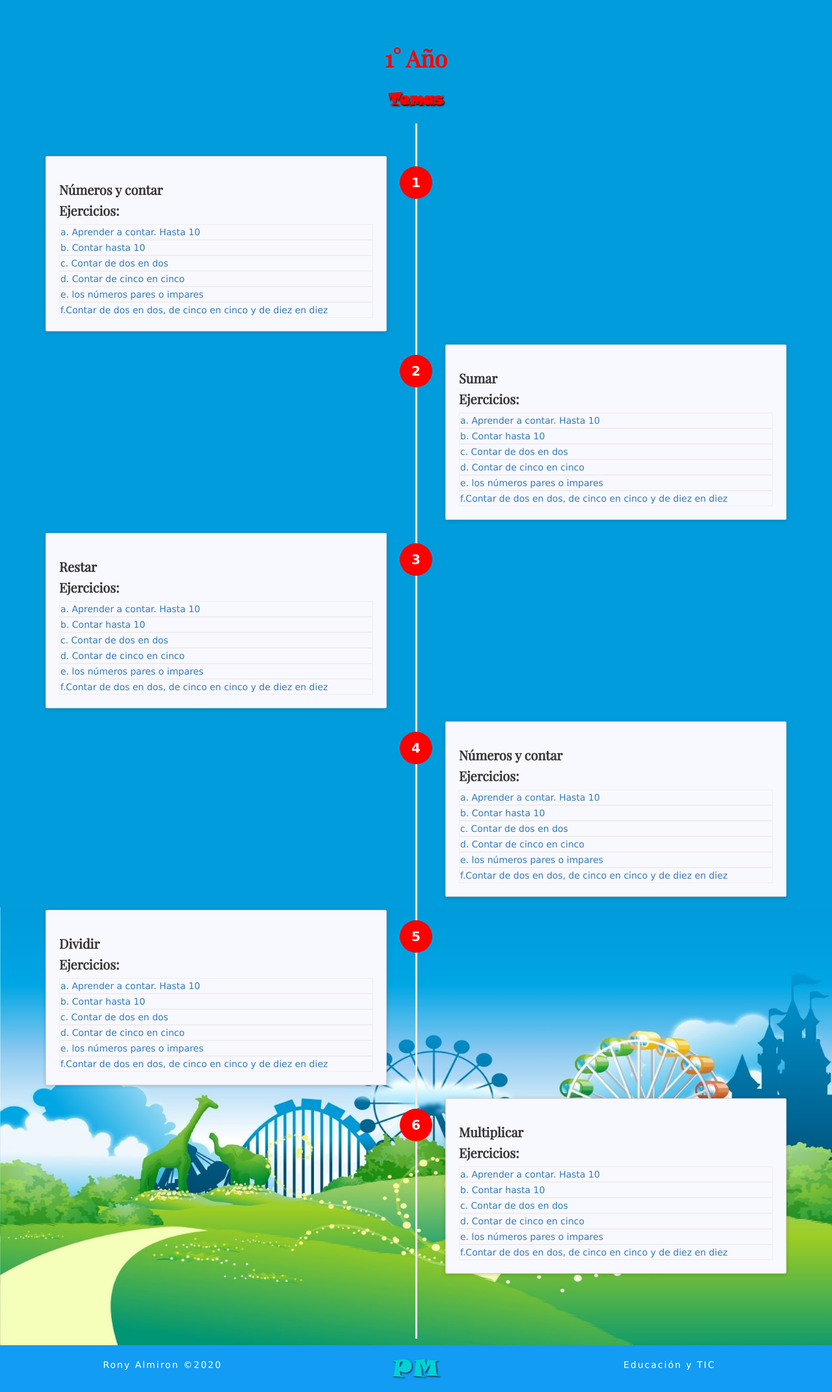
After one commit to RonyAlm/Primmat, a PHP site: page /temas_primer_grado.html in a window 1280 px wide. The commit adds this page. Shown: the whole page at 65% size. Run offline with PHP 8.4, Linux system fonts and the light colour scheme.

Commit message:
version 0.3

```diff
--- a/css/style.css
+++ b/css/style.css
@@ -630,3 +630,48 @@ body{
     color: red;
     text-shadow: 1xp 1px 3px black;
 }
+.timeline-body-n a{
+       background-color: rgba(128, 128, 128, 0.644);
+       border:1px solid green;
+       color: white;
+}
+
+
+#ejercicios ul li{
+    display: block;
+    text-align: left;
+
+    border: 1px solid #eeeeee;
+    padding: 1px;
+}
+
+.section-about {
+    background-image: url(../images/fondopaisaje.jpg);
+}
+.section-title {
+    color: white;
+    font-family: snapITCFuenteP;
+    text-shadow: 1px 2px 2px rgb(14, 12, 12);
+}
+
+.under-heading {
+    font-size: 25px;
+    color: red;
+    font-family: snapITCFuenteP;
+    text-shadow: 1px 2px 2px rgb(14, 12, 12);
+}
+#CAJA{
+
+      height: 600px;
+      background-color: rgba(252, 245, 245, 0.541);
+      border: 1px solid gray;
+
+      margin: 20px;
+
+
+
+      line-height: 230px;
+      color: #444;
+      box-shadow: 5px 5px 10px gray; /*sombra para cajas*/
+
+}
--- a/profesor.html
+++ b/profesor.html
@@ -43,7 +43,7 @@
                     <ul class="nav navbar-nav navbar-right">
                         <li><a href="#" class="nav-item">INICIO</a></li>
                         <li><a href="miAlumno.html" class="nav-item">MIS ALUMNOS</a></li>
-                        <li><a href="index.html" class="nav-item">CERRAR SESIÓN</a></li>
+                        <li><a href="index.php" class="nav-item">CERRAR SESIÓN</a></li>
                     </ul>
                 </div><!-- /.navbar-collapse -->
             </div><!-- /.container-fluid -->
--- /dev/null
+++ b/temas_primer_grado.html
@@ -0,0 +1,252 @@
+<!DOCTYPE html>
+<html>
+
+<head>
+    <title>
+        Primmat
+    </title>
+    <meta charset="utf-8">
+    <!--CSS-->
+
+    <link rel="stylesheet" type="text/css" href="css/font-awesome.min.css">
+    <link rel="stylesheet" type="text/css" href="css/bootstrap.min.css">
+    <link rel="stylesheet" type="text/css" href="css/style.css">
+    <link rel="stylesheet" type="text/css" href="css/animate.css">
+    <!--Google Fonts-->
+    <link href="https://fonts.googleapis.com/css?family=Playfair+Display" rel="stylesheet">
+    <link href="https://fonts.googleapis.com/css?family=Josefin+Sans" rel="stylesheet">
+</head>
+
+<body>
+    <header class="header" id="HOME">
+        <!-- Navigation -->
+
+        <nav class="navbar navbar-default navbar-fixed-top">
+            <div class="container">
+
+                <!-- Brand and toggle get grouped for better mobile display -->
+                <div class="navbar-header">
+                    <button type="button" class="navbar-toggle collapsed" data-toggle="collapse"
+                        data-target="#loso-navbar-collapse-1" aria-expanded="false">
+                        <span class="sr-only">Toggle navigation</span>
+                        <span class="icon-bar"></span>
+                        <span class="icon-bar"></span>
+                        <span class="icon-bar"></span>
+                    </button>
+                    <a class="navbar-brand" href="index.html">
+                        <!-- small size logo -->
+                        <img src="images/logoPM.png" alt="logo" style="max-width: 278px; max-height: 218px;">
+                    </a>
+                </div>
+
+                <!-- Collect the nav links, forms, and other content for toggling -->
+                <div class="collapse navbar-collapse" id="loso-navbar-collapse-1">
+                    <ul class="nav navbar-nav navbar-right">
+                        <ul class="nav navbar-nav navbar-right">
+                            <li><a href="index.php" class="nav-item">INICIO</a></li>
+                            <li><a href="index.php" class="nav-item">ACERCA DE NOSOTROS</a></li>
+                            <li><a href="niveles.html" class="nav-item">NIVELES</a></li>
+                            <li><a href="index.php" class="nav-item">CONTACTO</a></li>
+                            <li><a href="index.php" class="nav-item">INICIAR SESION</a></li>
+                        </ul>
+                    </ul>
+                </div><!-- /.navbar-collapse -->
+            </div><!-- /.container-fluid -->
+        </nav>
+    </header>
+
+    <section class="why-us" id="timeline">
+        <div class="section-timeline fondo-timeline">
+            <div class="container" id="mat">
+                <h2 class="heading"><span class="bold-green"> 1° Año </span></h2>
+                <p class="lead under-heading text-center">Temas</p>
+                <ul class="timeline">
+                    <li>
+                        <div class="timeline-badge"><span class="counteryear">1</span></div>
+                        <div class="timeline-panal wow bounceIn">
+                                <div class="timeline-heading">
+                                    <h3 class="timeline-title">Números y contar</h3>
+                                    <h4 class="timeline-title">Ejercicios:</h4>
+                                </div>
+                                <div class="timeline-body" id="ejercicios">
+
+                                        <ul>
+                                            <li><a href="ejercicio-1-a.html">a. Aprender a contar. Hasta 10</a></li>
+                                            <li><a href="#">b. Contar hasta 10</a></li>
+                                            <li><a href="#">c. Contar de dos en dos </a> </li>
+                                            <li><a href="#">d. Contar de cinco en cinco</a></li>
+                                            <li><a href="#">e. los números pares o impares</a></li>
+                                            <li><a href="#">f.Contar de dos en dos, de cinco en cinco y de diez en diez</a></li>
+
+                                        </ul>
+                                </div>
+
+                        </div>
+
+                        <!--end of timeline panel-->
+                    </li>
+
+                    <li class="timeline-inverted">
+                        <div class="timeline-badge"><span class="counteryear">2</span></div>
+                        <div class="timeline-panal  wow bounceIn">
+                            <div class="timeline-heading">
+                                <h3 class="timeline-title">Sumar</h3>
+                                <h4 class="timeline-title">Ejercicios:</h4>
+                            </div>
+                            <div class="timeline-body" id="ejercicios">
+
+                                    <ul>
+                                        <li><a href="#">a. Aprender a contar. Hasta 10</a></li>
+                                        <li><a href="#">b. Contar hasta 10</a></li>
+                                        <li><a href="#">c. Contar de dos en dos </a> </li>
+                                        <li><a href="#">d. Contar de cinco en cinco</a></li>
+                                        <li><a href="#">e. los números pares o impares</a></li>
+                                        <li><a href="#">f.Contar de dos en dos, de cinco en cinco y de diez en diez</a></li>
+
+                                    </ul>
+                            </div>
+
+                        </div>
+                        <!--end of timeline panel-->
+                    </li>
+
+                    <li>
+                        <div class="timeline-badge"><span class="counteryear">3</span></div>
+                        <div class="timeline-panal wow bounceIn">
+                            <div class="timeline-heading">
+                                <h3 class="timeline-title">Restar</h3>
+                                <h4 class="timeline-title">Ejercicios:</h4>
+                            </div>
+                            <div class="timeline-body" id="ejercicios">
+
+                                    <ul>
+                                        <li><a href="#">a. Aprender a contar. Hasta 10</a></li>
+                                        <li><a href="#">b. Contar hasta 10</a></li>
+                                        <li><a href="#">c. Contar de dos en dos </a> </li>
+                                        <li><a href="#">d. Contar de cinco en cinco</a></li>
+                                        <li><a href="#">e. los números pares o impares</a></li>
+                                        <li><a href="#">f.Contar de dos en dos, de cinco en cinco y de diez en diez</a></li>
+
+                                    </ul>
+                            </div>
+
+                        </div>
+                        <!--end of timeline panel-->
+                    </li>
+                    <li class="timeline-inverted">
+                        <div class="timeline-badge"><span class="counteryear">4</span></div>
+                        <div class="timeline-panal wow bounceIn">
+                            <div class="timeline-heading">
+                                <h3 class="timeline-title">Números y contar</h3>
+                                <h4 class="timeline-title">Ejercicios:</h4>
+                            </div>
+                            <div class="timeline-body" id="ejercicios">
+
+                                    <ul>
+                                        <li><a href="#">a. Aprender a contar. Hasta 10</a></li>
+                                        <li><a href="#">b. Contar hasta 10</a></li>
+                                        <li><a href="#">c. Contar de dos en dos </a> </li>
+                                        <li><a href="#">d. Contar de cinco en cinco</a></li>
+                                        <li><a href="#">e. los números pares o impares</a></li>
+                                        <li><a href="#">f.Contar de dos en dos, de cinco en cinco y de diez en diez</a></li>
+
+                                    </ul>
+                            </div>
+
+                        </div>
+                        <!--end of timeline panel-->
+                    </li>
+                    <li>
+                        <div class="timeline-badge"><span class="counteryear">5</span></div>
+                        <div class="timeline-panal wow bounceIn">
+                            <div class="timeline-heading">
+                                <h3 class="timeline-title">Dividir</h3>
+                                <h4 class="timeline-title">Ejercicios:</h4>
+                            </div>
+                            <div class="timeline-body" id="ejercicios">
+
+                                    <ul>
+                                        <li><a href="#">a. Aprender a contar. Hasta 10</a></li>
+                                        <li><a href="#">b. Contar hasta 10</a></li>
+                                        <li><a href="#">c. Contar de dos en dos </a> </li>
+                                        <li><a href="#">d. Contar de cinco en cinco</a></li>
+                                        <li><a href="#">e. los números pares o impares</a></li>
+                                        <li><a href="#">f.Contar de dos en dos, de cinco en cinco y de diez en diez</a></li>
+
+                                    </ul>
+                            </div>
+
+                        </div>
+                        <!--end of timeline panel-->
+                    </li>
+                    <li class="timeline-inverted">
+                        <div class="timeline-badge"><span class="counteryear">6</span></div>
+                        <div class="timeline-panal wow bounceIn">
+                            <div class="timeline-heading">
+                                <h3 class="timeline-title">Multiplicar</h3>
+                                <h4 class="timeline-title">Ejercicios:</h4>
+                            </div>
+                            <div class="timeline-body" id="ejercicios">
+
+                                    <ul>
+                                        <li><a href="#">a. Aprender a contar. Hasta 10</a></li>
+                                        <li><a href="#">b. Contar hasta 10</a></li>
+                                        <li><a href="#">c. Contar de dos en dos </a> </li>
+                                        <li><a href="#">d. Contar de cinco en cinco</a></li>
+                                        <li><a href="#">e. los números pares o impares</a></li>
+                                        <li><a href="#">f.Contar de dos en dos, de cinco en cinco y de diez en diez</a></li>
+
+                                    </ul>
+                            </div>
+
+                        </div>
+                        <!--end of timeline panel-->
+                    </li>
+
+                </ul>
+
+
+            </div>
+        </div>
+
+    </section>
+
+
+
+
+
+
+    <section id="footer">
+        <div class="footer-section">
+            <div class="container">
+                <div class="row">
+                    <div class="col-md-4">
+                        <p class="footer-text">Rony Almiron <span class="copyright"> &copy;</span>2020</p>
+                    </div>
+                    <div class="col-md-4">
+                        <img src="images/logoPM1.png" class="logoimg" style="max-height: 100px; max-width: 80px;" />
+                    </div>
+                    <div class="col-md-4">
+                        <p class="footer-text">Educación y TIC</p>
+                    </div>
+                </div>
+            </div>
+        </div>
+    </section>
+
+
+
+
+    <script src="js/jquery.js"></script>
+    <script src="js/bootstrap.min.js"></script>
+    <script src="js/plugins.js"></script>
+    <script src="js/jquery.counterup.min.js"></script>
+    <script src="js/jquery.waypoints.min.js"></script>
+    <script src="js/jquery.nicescroll.min.js"></script>
+    <script src="js/wow.min.js"></script>
+    <script>
+        new WOW().init();
+    </script>
+</body>
+
+</html>
```
Also changed, not shown: ejercicio-1-a.html (added, +106 -0 lines), niveles.html (+9 -8 lines).
